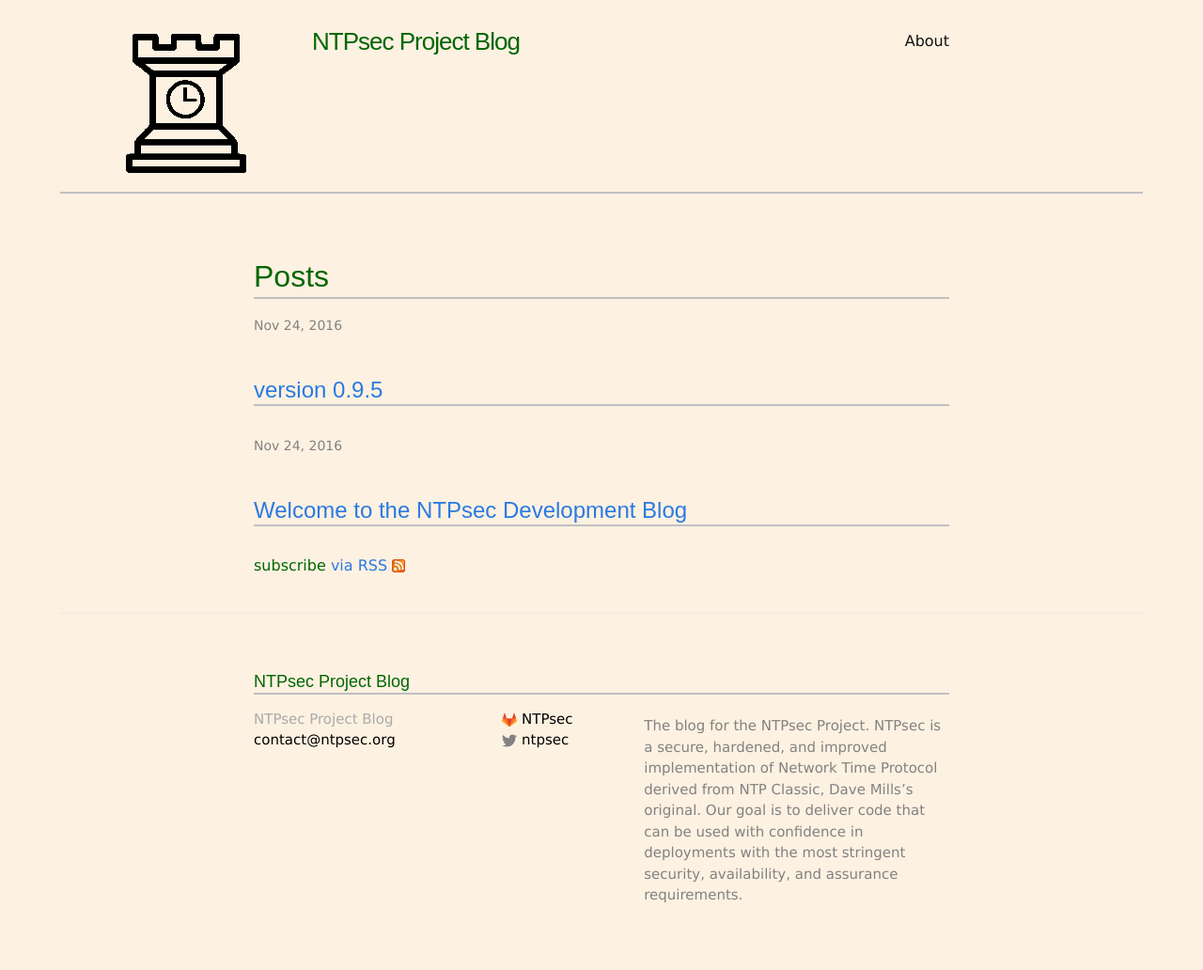
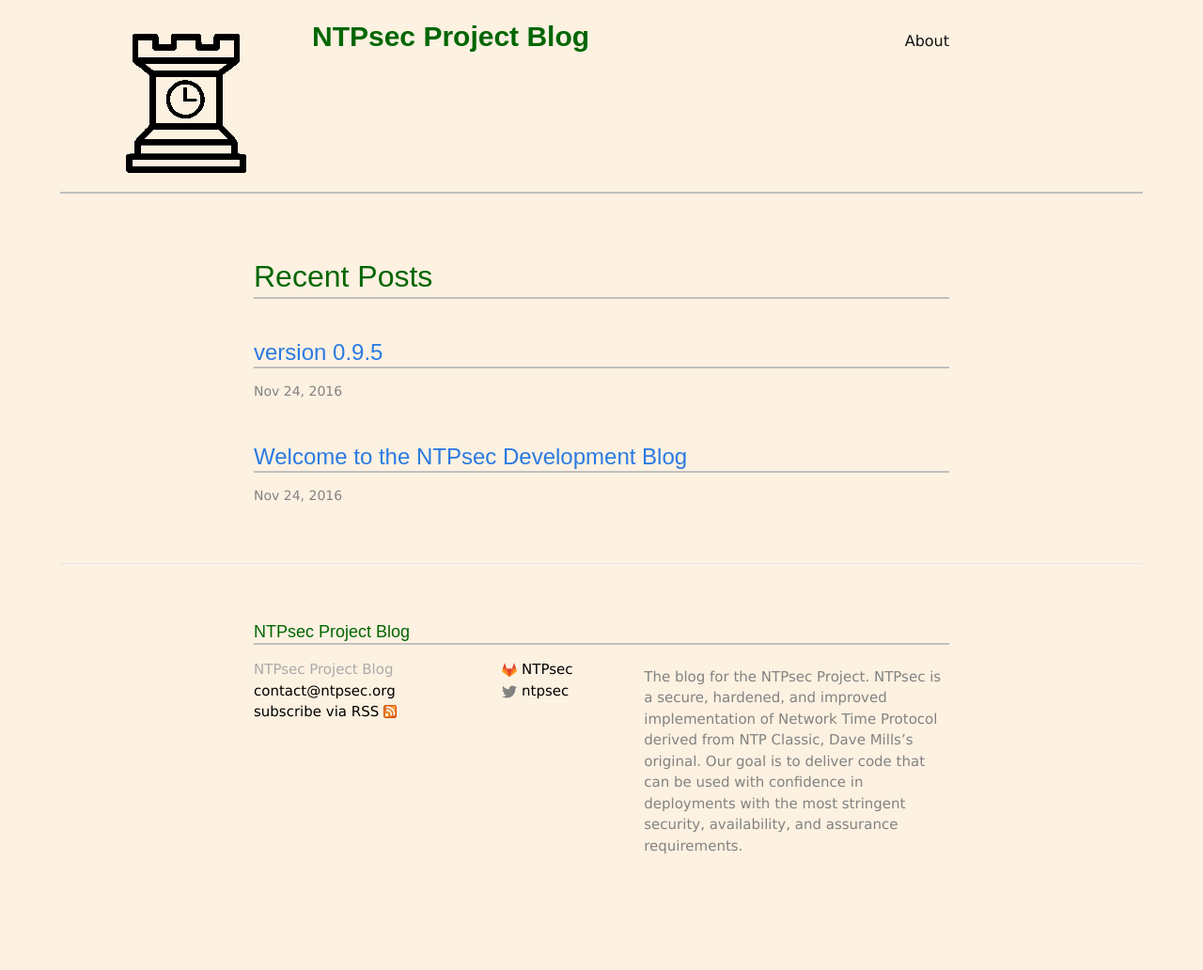
Before and after one commit to ntpsec/blog, a Jekyll site: the page built from index.html, in a window 1280 px wide. Shown: the whole page at 94% size. Built offline with Jekyll 4.4.1, drawn with Linux system fonts in a browser that asks for light colours; after the commit the page ends 980 px from its top, so only the background shows below that.

Commit message:
Move RSS to footer, tweak header, rearrange list of posts.

```diff
--- a/_includes/footer.html
+++ b/_includes/footer.html
@@ -9,6 +9,10 @@
         <ul class="contact-list">
           <li>{{ site.title }}</li>
           <li><a href="mailto:{{ site.email }}">{{ site.email }}</a></li>
+	  <li><a href="{{ "/feed.xml" | prepend: site.baseurl }}
+            ">subscribe via RSS
+	    <img src="rss.png" alt="RSS" style="margin-bottom:2px;"></a></li>
+
         </ul>
       </div>
 
--- a/_sass/_layout.scss
+++ b/_sass/_layout.scss
@@ -12,10 +12,8 @@
 .site-title {
     color: #006600;
     font-family: Arial,Helvetica,sans-serif;
-    font-size: 26px;
-    font-weight: 300;
-    line-height: 56px;
-    letter-spacing: -1px;
+    font-size: 30px;
+    font-weight: 600;
     margin-bottom: 0;
     float: left;
 }
--- a/index.html
+++ b/index.html
@@ -4,22 +4,18 @@
 
 <div class="home">
 
-  <h1>Posts</h1>
+  <h1>Recent Posts</h1>
 
   <ul class="post-list">
     {% for post in site.posts %}
       <li>
-        <span class="post-meta">{{ post.date | date: "%b %-d, %Y" }}</span>
 
         <h2>
           <a class="post-link" href="{{ post.url | prepend: site.baseurl }}">{{ post.title }}</a>
         </h2>
+        <span class="post-meta">{{ post.date | date: "%b %-d, %Y" }}</span>
       </li>
     {% endfor %}
   </ul>
 
-  <p class="rss-subscribe">subscribe
-    <a href="{{ "/feed.xml" | prepend: site.baseurl }}">via RSS
-      <img src="rss.png" alt="RSS" style="margin-bottom:2px;"></a></p>
-
 </div>
```
